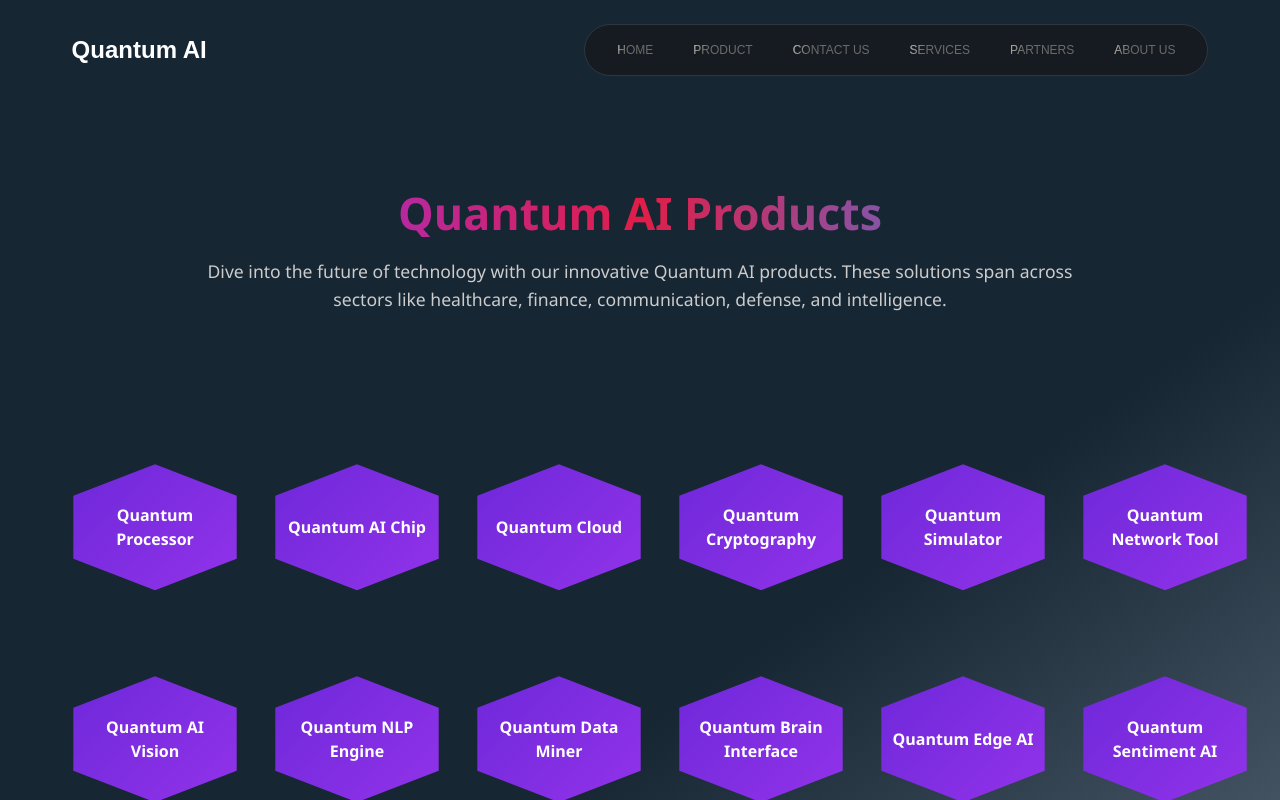
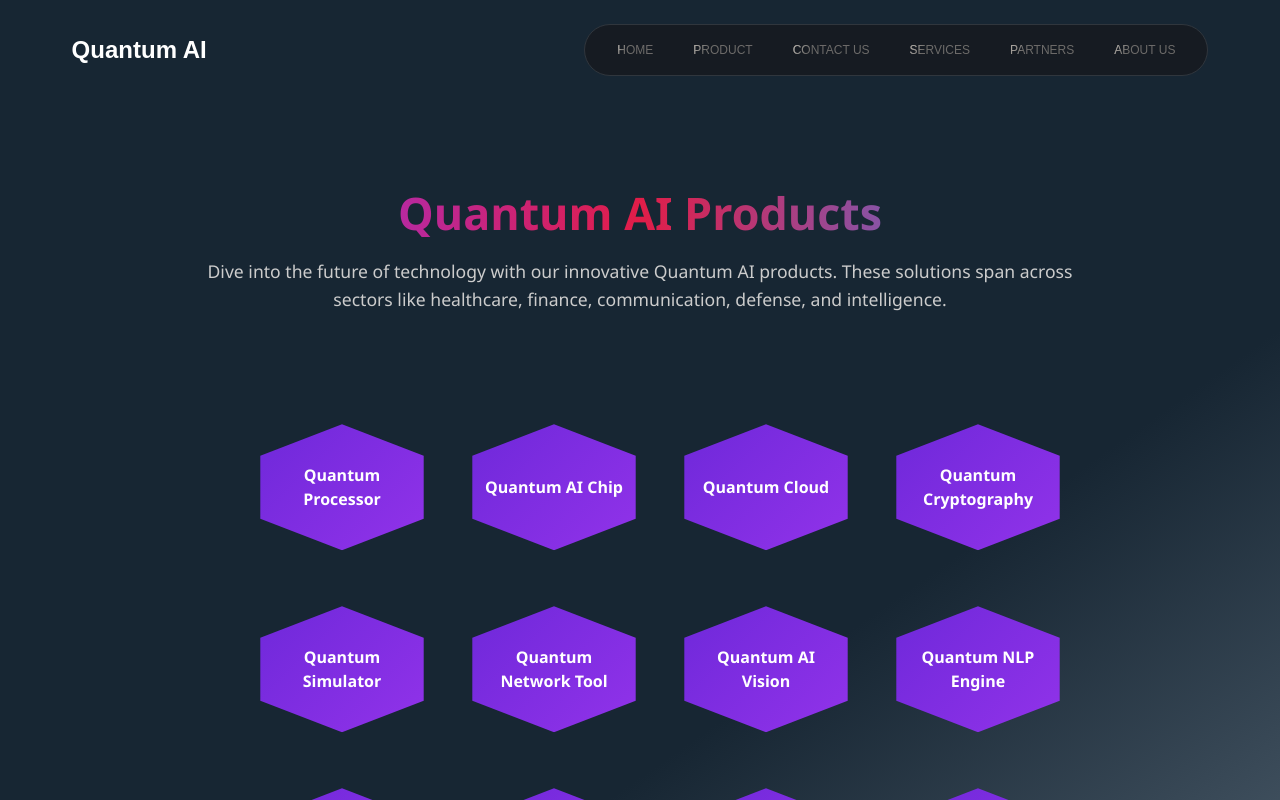
Before and after one commit to gunavardhanlomada/qai, a React (Vite) app: page /products in a window 1280 px wide. Shown: the top 800 px of the page. Built offline with nearby package versions, Linux system fonts and the light colour scheme.

Commit message:
updated ui

```diff
--- a/src/styles/products.css
+++ b/src/styles/products.css
@@ -33,8 +33,11 @@
   display:flex;
   flex-wrap: wrap;
   justify-content: center;
-  padding: 40px 10px;
-  gap: 40px;
+  margin-left: auto;
+  margin-right: auto;
+  max-width: 70%;
+  padding: 20px 10px;
+  gap: 50px;
 
 }
 
@@ -43,7 +46,7 @@
   height: 86px;
   background: transparent;
   position: relative;
-  margin: 43px 6px;
+  margin: 23px 6px ;
   perspective: 1200px;
   transition: transform 0.3s ease-in-out;
 
```
Also changed, not shown: src/components/home/home.jsx (line endings or trailing spaces), src/styles/home.css (line endings or trailing spaces).
